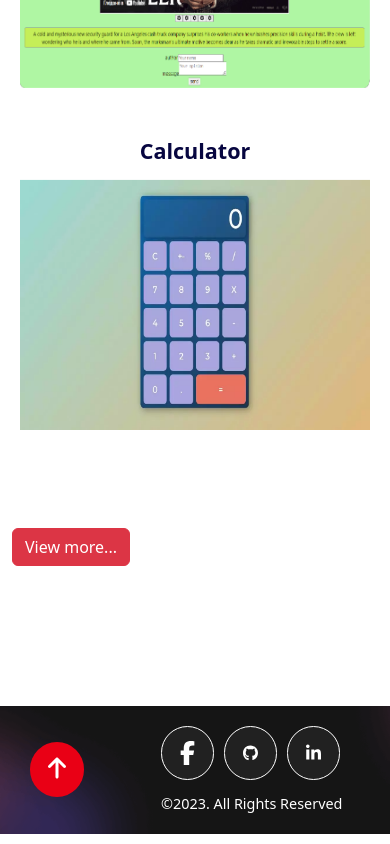
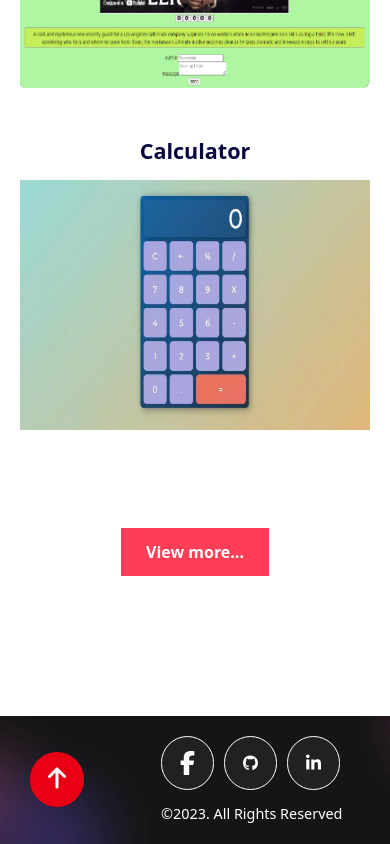
Before and after one commit to Nikolla2000/React-Portfolio-Website, a React (Vite) app in the folder client/: page /portfolio in a window 390 px wide. Shown: the part 1518-2362 px from the top of the page. Built offline with nearby package versions, Linux system fonts and the light colour scheme.

Commit message:
More styles and mobile styles fixes

```diff
--- a/client/src/Pages/PortfolioPage/projects/ProjectsSection.scss
+++ b/client/src/Pages/PortfolioPage/projects/ProjectsSection.scss
@@ -78,12 +78,16 @@
             }
         }
 
+    }
     .viewmore-button {
         text-decoration: none;
+        display: block;
+        margin:0 auto;
 
         button {
             background-color: $primary-pink;
             padding: 12px 25px;
+            border: none;
             font-weight: bold;
             transition: 0.3s;
             display: block;
@@ -92,7 +96,6 @@
 
             &:hover {
                 background-color: #ff6f82;
-                }
             }
         }
     }
@@ -107,4 +110,9 @@
         width: 350px !important;
         height: 250px !important;
     }
+
+    .viewmore-button {
+        text-align: center;
+
     }
+}
--- a/client/src/Pages/PortfolioPage/singleProjectPage/SingleProjectStyles.scss
+++ b/client/src/Pages/PortfolioPage/singleProjectPage/SingleProjectStyles.scss
@@ -147,3 +147,15 @@
         }
     }
 }
+
+@media screen  and (max-width:600px){
+    .project-img-wrapper {
+        width: 80%;
+        button {
+            // width: 20px;
+            font-size: 0.7em;
+            left:27% !important;
+        }
+
+    }
+}
```
Lines whose indentation alone changed are shown as unchanged.
